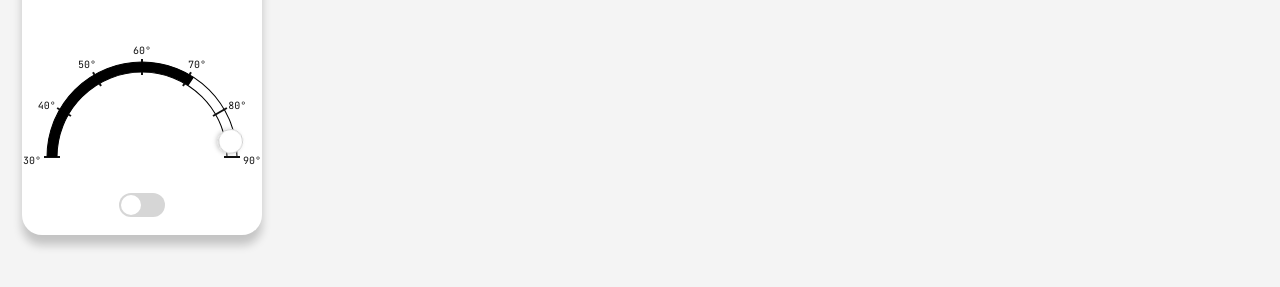
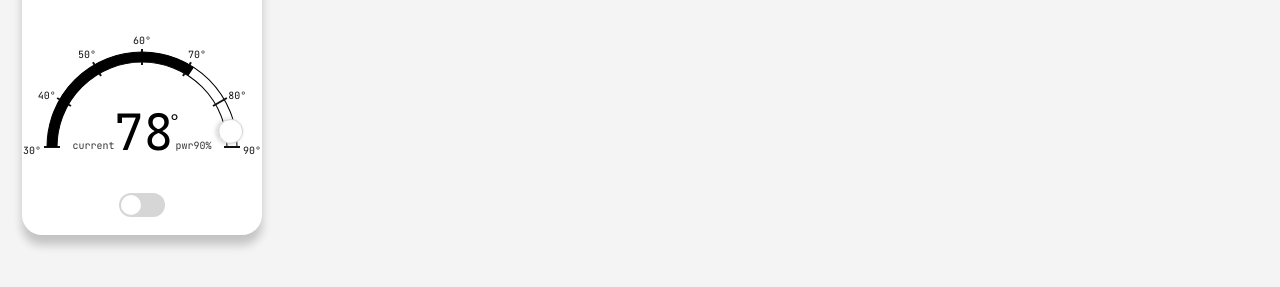
Before and after one commit to chakaramba/thermo-flow-client, a plain HTML site: page index.html in a window 1280 px wide. Shown: the part 137-424 px from the top of the page. Drawn offline with Linux system fonts and the light colour scheme.

Commit message:
Displaying current values

```diff
--- a/index.html
+++ b/index.html
@@ -29,7 +29,7 @@
                 <!-- Base arc -->
                 <path class="gauge-outline" d="M10,100 A90,90 0 0 1 190,100" stroke="#eee" fill="none"/>
                 <!-- Visible stroke (white, thinner) -->
-                <path class="gauge-back" d="M10,100 A90,90 0 0 1 190,100" stroke="white" stroke-width="10" fill="none" />
+                <path class="gauge-back" d="M10,100 A90,90 0 0 1 190,100" stroke="white" stroke-width="10" fill="none"/>
 
                 <g class="gauge-ticks"></g>
 
@@ -38,15 +38,20 @@
 
                 <!-- Rotatable handle group -->
                 <g class="gauge-handle" transform="rotate(0, 100, 100)">
-                    <circle cx="100" cy="10" r="12" fill="white" stroke="#ccc" stroke-width="1" filter="url(#shadow)" />
+                    <circle cx="100" cy="10" r="12" fill="white" stroke="#ccc" stroke-width="1" filter="url(#shadow)"/>
                 </g>
                 <!-- Shadow filter definition -->
                 <defs>
                     <filter id="shadow" x="-50%" y="-50%" width="200%" height="200%">
-                        <feDropShadow dx="0" dy="2" stdDeviation="2" flood-color="#000" flood-opacity="0.2" />
+                        <feDropShadow dx="0" dy="2" stdDeviation="2" flood-color="#000" flood-opacity="0.2"/>
                     </filter>
                 </defs>
             </svg>
+            <div class="gauge-readout">
+                <span class="gauge-label current">current</span>
+                <span class="gauge-value"><span class="value-number">78</span><span class="value-unit">°</span></span>
+                <span class="gauge-label power">pwr90%</span>
+            </div>
         </div>
         <div class="device-switch">
             <label class="switch">
@@ -71,8 +76,8 @@
         const startTemperature = 30;
         const endTemperature = 90;
 
-        for (let i = startTemperature; i <= endTemperature; i+=10) {
-            const angle = ((i - startTemperature)/(endTemperature-startTemperature)) * Math.PI;
+        for (let i = startTemperature; i <= endTemperature; i += 10) {
+            const angle = ((i - startTemperature) / (endTemperature - startTemperature)) * Math.PI;
             const x1 = centerX + innerRadius * Math.cos(Math.PI - angle);
             const y1 = centerY - innerRadius * Math.sin(Math.PI - angle);
             const x2 = centerX + outerRadius * Math.cos(Math.PI - angle);
--- a/style.css
+++ b/style.css
@@ -163,7 +163,7 @@ body {
 
 .gauge-back {
     stroke-width: 10px;
-    stroke:white;
+    stroke: white;
 }
 
 .gauge-fill {
@@ -172,11 +172,13 @@ body {
     transition: stroke-dashoffset 0.3s ease;
     stroke-dasharray: 283; /* approximate arc length */
     stroke-dashoffset: 90;
-}body {
-     margin: 0;
-     font-family: 'JetBrains Mono', system-ui, sans-serif;
-     background-color: #f4f4f4;
- }
+}
+
+body {
+    margin: 0;
+    font-family: 'JetBrains Mono', system-ui, sans-serif;
+    background-color: #f4f4f4;
+}
 
 .top-bar {
     display: flex;
@@ -207,20 +209,6 @@ body {
     letter-spacing: 0.02em;
     margin: 0;
     color: #222;
-}
-
-.add-btn {
-    font-size: 1.75rem;
-    font-weight: 300;
-    background: none;
-    border: none;
-    color: #333;
-    cursor: pointer;
-    padding: 0.5rem;
-    border-radius: 4px;
-    display: flex;
-    align-items: center;
-    justify-content: center;
 }
 
 .add-btn:hover {
@@ -338,7 +326,7 @@ body {
 
 .gauge-back {
     stroke-width: 9px;
-    stroke:white;
+    stroke: white;
 }
 
 .gauge-fill {
@@ -350,7 +338,8 @@ body {
 }
 
 .device-temp-gauge {
-    margin: 60px 20px auto 20px;
+    margin: 50px 20px auto 20px;
+    position: relative;
 }
 
 .gauge-handle {
@@ -372,3 +361,49 @@ body {
     dominant-baseline: middle;
     pointer-events: none;
 }
+
+
+.gauge-readout {
+    position: absolute;
+    top: 60px;
+    left: 50%;
+    transform: translateX(-50%);
+    display: flex;
+    align-items: flex-end;
+    gap: 4px;
+    text-align: center;
+    width: max-content;
+}
+
+.gauge-value {
+    font-size: 50px;
+    line-height: 1;
+    display: flex;
+    align-items: flex-end;
+}
+
+.gauge-label {
+    font-size: 10px;
+    color: #333;
+    line-height: 1;
+}
+
+.gauge-label.power {
+    margin-left: -9px;
+    padding-bottom: 6px;
+}
+
+.gauge-label.current {
+    margin-right: -5px;
+    padding-bottom: 6px;
+}
+
+.value-number {
+    font-size: 50px;
+}
+
+.value-unit {
+    font-size: 20px;
+    margin-left: -5px;
+    padding-bottom: 25px;
+}
```
